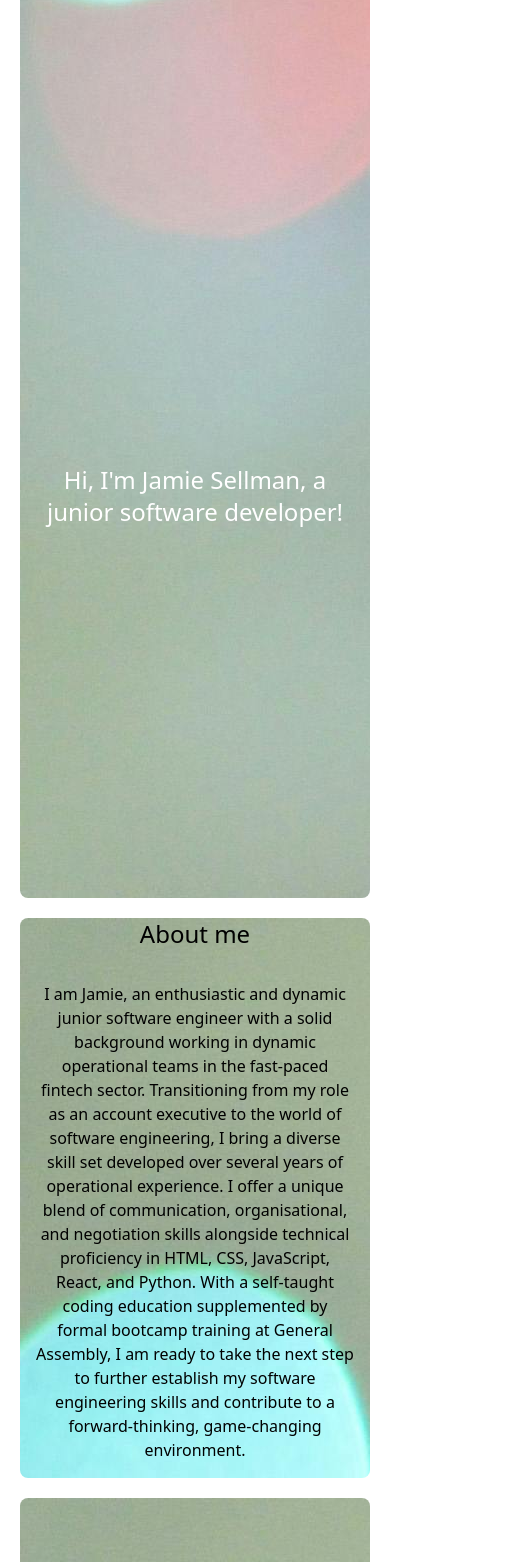
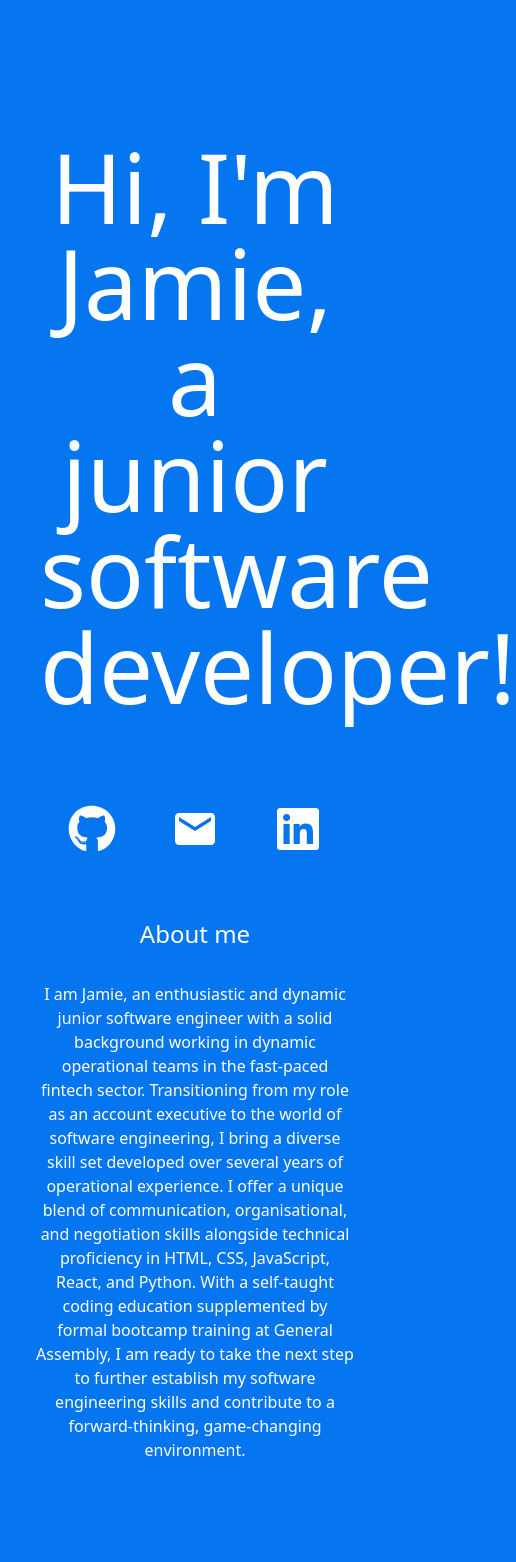
Before and after one commit to jamessellman/Portfolio, a React (Vite) app: page / in a window 390 px wide. Shown: the part 940-2502 px from the top of the page, 516 px wide, since content can reach past the window. Built offline with nearby package versions, Linux system fonts and the light colour scheme.

Commit message:
updated image sources

```diff
--- a/src/components/About.tsx
+++ b/src/components/About.tsx
@@ -2,7 +2,7 @@ import React from 'react';
 
 export default function About() {
   return (
-    <div id="background-image" className="m-5 flex flex-col items-center justify-center bg-gray-200 text-center text-lg sm:text-xl md:text-2xl lg:text-3xl h-full sm:h-screen rounded-lg">
+    <div id="background-image" className="m-5 flex flex-col items-center justify-center text-center text-lg sm:text-xl md:text-2xl lg:text-3xl h-full sm:h-screen rounded-lg text-white">
       <div className="mb-4">
         <h2 className="border-solid text-2xl sm:text-3xl md:text-4xl">About me</h2>
       </div>
--- a/src/components/Contact.tsx
+++ b/src/components/Contact.tsx
@@ -6,7 +6,7 @@ import { Link } from 'react-router-dom'
 function Contact() {
   return (
     <div className="grid grid-cols-1">
-      <div className="min-h-[100px] bg-red-500 m-5 h-auto rounded-lg " id="background-image">
+      <div className="min-h-[100px] text-white m-5 h-auto rounded-lg " id="background-image">
         <h2 className="text-center text-3xl m-5">Contact me</h2>
         <div className="flex flex-col sm:flex-row items-center justify-center sm:justify-evenly m-10">
           <a href="https://github.com/jamessellman" target="_blank" rel="noopener noreferrer" className="text-white transition-transform transform hover:scale-110">
--- a/src/components/Home.tsx
+++ b/src/components/Home.tsx
@@ -21,11 +21,11 @@ function Home() {
         {/* About me */}
         <div className="m-5 items-center justify-center text-center text-2xl sm:text-3xl h-screen sm:col-span-8 grid grid-cols-1">
           <div className="mt-20 sm:mt-36">
-            <h1 className="text-white">
-              Hi, I'm Jamie Sellman, a junior software developer!
+            <h1 className="text-white text-8xl">
+              Hi, I'm Jamie, a junior software developer!
             </h1>
           </div>
-          {/* <div className="flex justify-around mt-10 sm:mt-20">
+          <div className="flex justify-around mt-10 sm:mt-20">
             <a href="https://github.com/jamessellman" target="_blank" rel="noopener noreferrer">
               <FaGithub className="w-12 h-12 sm:w-16 sm:h-16 md:w-20 md:h-20 lg:w-24 lg:h-24 text-white transition-transform transform hover:scale-110" />
             </a>
@@ -33,7 +33,7 @@ function Home() {
             <a href="https://www.linkedin.com/in/jamessellman/" target="_blank" rel="noopener noreferrer">
               <FaLinkedin className="w-12 h-12 sm:w-16 sm:h-16 md:w-20 md:h-20 lg:w-24 lg:h-24 text-white transition-transform transform hover:scale-110" />
             </a>
-          </div> */}
+          </div>
         </div>
       </div>
     </div>
--- a/src/components/Projects.tsx
+++ b/src/components/Projects.tsx
@@ -15,7 +15,7 @@ const Carousel = () => {
   const data = [
     {
       name: "Sharker",
-      img: "https://raw.githubusercontent.com/jamessellman/SEB-Project-1/main/Screenshot%202024-03-28%20at%2014.48.11.png",
+      img: "https://i.imgur.com/60iPKgF.png",
       text: "For project 1 of General Assembly SEB 78, I was tasked with creating a functioning grid-based game. Introducing Sharker, an underwater adaptation of the popular game Frogger. In this game, the objective is to guide your scuba diver from the vast open ocean to safety on the beach. However, beware! Hungry sharks patrol the waters, and falling into a volcano spells disaster, sending your scuba diver back to the starting point. Players are given three lives to navigate to safety, or it's game over!",
       readme:
         "https://github.com/jamessellman/SEB-Project-1/blob/main/readMe.md",
@@ -23,7 +23,7 @@ const Carousel = () => {
     },
     {
       name: "Discover Disney",
-      img: "https://raw.githubusercontent.com/jamessellman/SEB-Project-2/main/Screenshot%202024-03-11%20at%2008.40.02%20(2).png",
+      img: "https://i.imgur.com/uYIlj49.png",
       text: "For the second project in General Assembly SEB I was tasked with a partner to create an online interactive, multipage website that m an API. We were given a lot of scope to choose whichever API we liked and use that API anyway we seemed fit. Myself and my partner decided to use a Disney API which contained data on over 7000 Disney characters as well any extra information about each character such as which films they appeared in as well as an image for the character. We decided to use react to display characters through cards on the screen, to which the user could click on an individual character, at which they would be diverted to a new page for that character with extra informaiton. As our strech goal we wanted to have a form of filtering/searching for a character.",
       readme:
         "https://github.com/jamessellman/SEB-Project-2/blob/main/README.md",
@@ -31,7 +31,7 @@ const Carousel = () => {
     },
     {
       name: "Gourmet E-shop",
-      img: "https://raw.githubusercontent.com/jamessellman/project-3-frontend/main/Screenshot%202024-03-28%20at%2016.55.14.png",
+      img: "https://i.imgur.com/M5WXDev.png",
       text: "We have developed an E-SHOP where sellers can showcase their delicious products for sale. Sellers have the ability to edit and delete their products if they are the ones who added the product to our database. Users can visit our website to explore the wide range of products available and make purchases as desired. Additionally, users have the option to leave reviews for products they have experienced. Upon a successful purchase, the number of units sold for the respective product will increase, while also aggregating the total sales across all products for that particular seller.",
       readme:
         "https://github.com/jamessellman/project-3-frontend/blob/main/README.md",
@@ -39,7 +39,7 @@ const Carousel = () => {
     },
     {
       name: "5-A-Side Football",
-      img: "https://raw.githubusercontent.com/jamessellman/project-4-frontend/main/Screenshot%202024-05-08%20at%2011.27.08.png",
+      img: "https://i.imgur.com/iV2ptC8.png",
       text: "5-A-Side Football API is a website in which users can visit to add, edit and discuss current Premier League football players. Users have the ability to build their own dream 5-A-side football teams as well as play a game to choose their favourite between randomised players from the database.",
       readme:
         "https://github.com/jamessellman/project-4-frontend/blob/main/README.md",
@@ -50,20 +50,21 @@ const Carousel = () => {
     dots: true,
     infinite: true,
     speed: 500,
-    slidesToShow: 2,
+    slidesToShow: 1,
     slidesToScoll: 4,
   };
   return (
     <div
-      className="m-5 bg-orange-300 h-full sm:h-screen rounded-xl"
+      className="m-5 h-full sm:h-[950px] rounded-xl"
       id="background-image">
       <div className="w-3/4 m-auto ">
-        <h2 className="text-3xl text-center p-14">Projects</h2>
+        <h2 className="text-3xl text-center p-14 text-white">Projects</h2>
         <div className="">
           <Slider {...settings}>
             {data.map((d) => (
               // div for card
-              <div className="bg-white h-[750px] text-black rounded-xl border-2 border-black ">
+              <div className="bg-white h-[750px] text-black rounded-xl border-2 border-black text-center">
+                <p className="text-xl font-semibold ">{d.name}</p>
                 <div className="h-80 rounded-t-xl bg-white flex justify-center items-center bg-no-repeat">
                   <img
                     src={d.img}
@@ -71,8 +72,8 @@ const Carousel = () => {
                     className="h-full w-full object-cover rounded-tl-lg rounded-tr-lg"
                   />
                 </div>
-                <div className="flex flex-col  items-center gap-4 p-4  h-80">
-                  <p className="text-xl font-semibold">{d.name}</p>
+                <div className="flex flex-col  items-center gap-4 p-4 border-2 border-black ">
+                  {/* <p className="text-xl font-semibold">{d.name}</p> */}
                   <p>{d.text}</p>
                 </div>
                 {/* Div for buttons */}
--- a/src/components/Skills.tsx
+++ b/src/components/Skills.tsx
@@ -10,8 +10,8 @@ import { FaPuzzlePiece } from "react-icons/fa6";
 
 export default function Skills() {
   return (
-    <div className="m-5" >
-      <div className="h-full sm:h-screen bg-orange-500 p-5 rounded-lg" id="background-image">
+    <div className="m-5 " >
+      <div className="h-full sm:h-screen p-5 rounded-lg text-white" id="background-image">
         <h2 className="text-3xl text-center mt-10 mb-5">Technical Skills</h2>
 
         {/* Front end */}
--- a/src/styles/index.css
+++ b/src/styles/index.css
@@ -9,9 +9,14 @@ $family-sans-serif: "Roboto", sans-serif;
 // ? Import bulma
 @import "../../node_modules/bulma/bulma.sass"; */
 
-#background-image {
+body {
+    background-color: #0576f0;
+    /* Replace with your desired color */
+}
+
+/* #background-image {
     background-image: url('../assets/background.jpg');
-}
+} */
 
 @tailwind base;
 @tailwind components;
```
